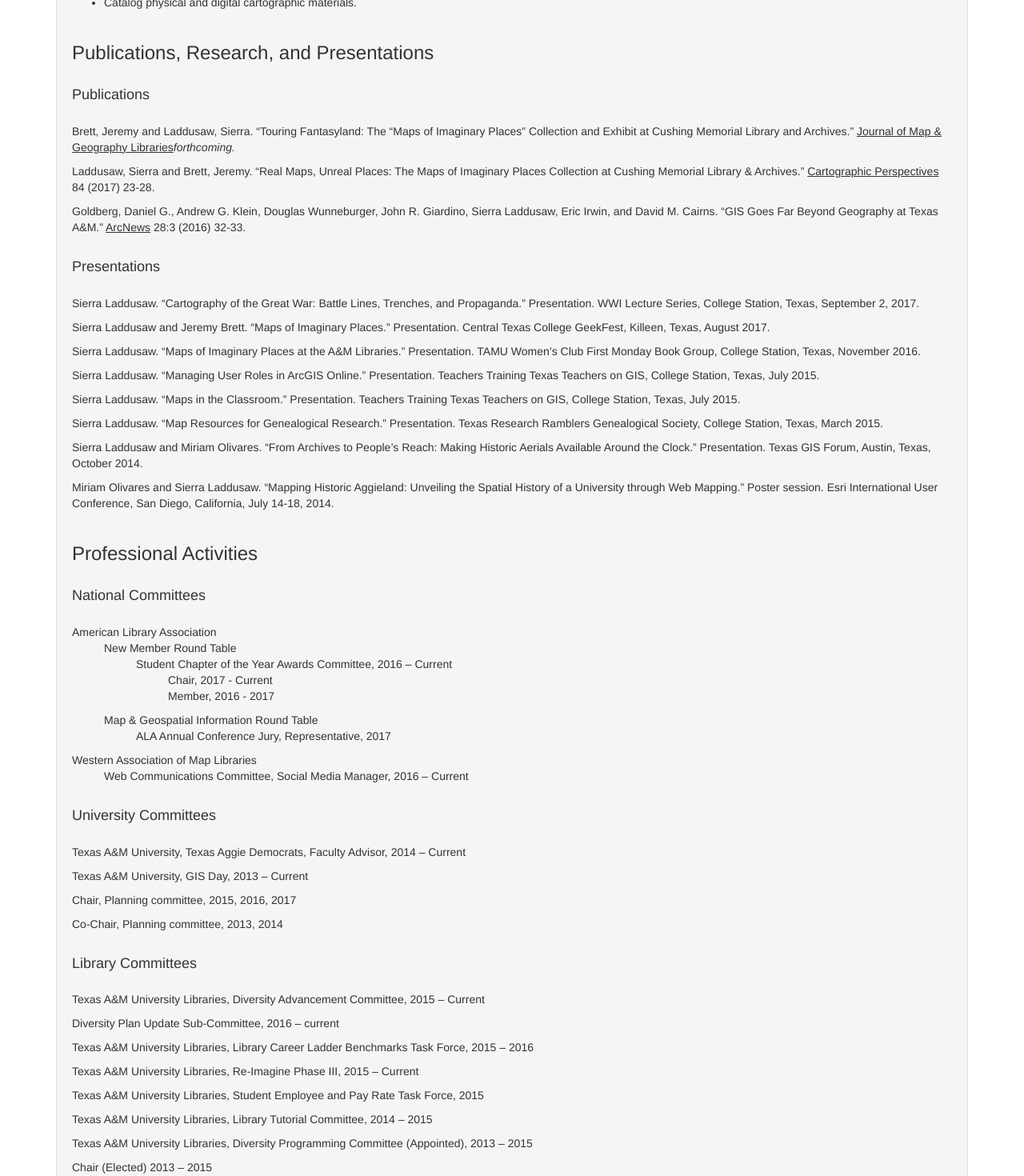
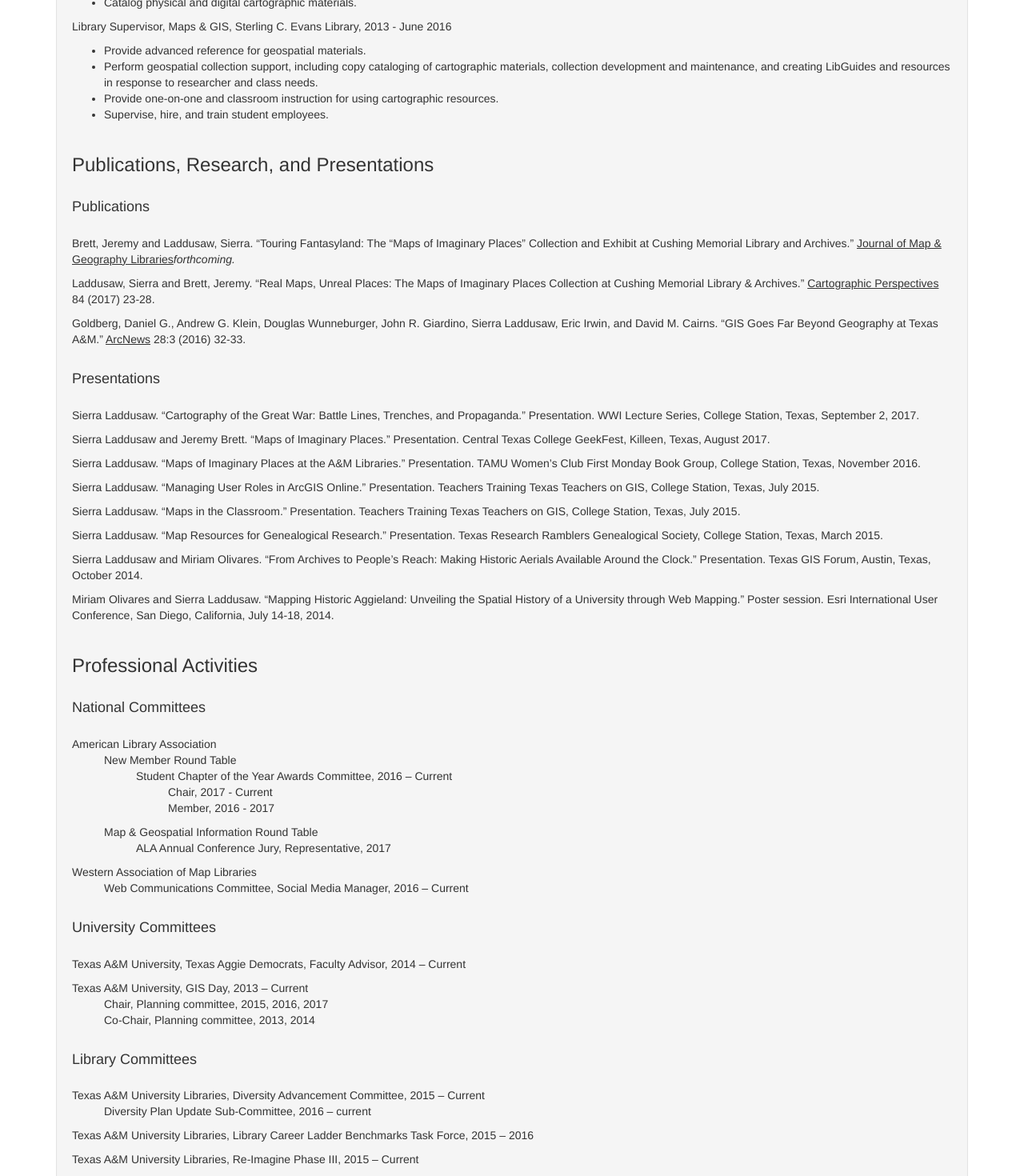
Before and after one commit to rladdusaw/sierra-website, an Angular app: page /cv in a window 1280 px wide. Shown: the part 560-2030 px from the top of the page at 80% size. Built offline with nearby package versions, Linux system fonts and the light colour scheme.

Commit message:
finalized styling

```diff
--- a/src/app/app.cvComponent.html
+++ b/src/app/app.cvComponent.html
@@ -41,6 +41,23 @@
                 </li>
                 <li>
                     Catalog physical and digital cartographic materials.
+                </li>
+            </ul>
+            <p>
+                Library Supervisor, Maps &amp; GIS, Sterling C. Evans Library, 2013 - June 2016
+            </p>
+            <ul>
+                <li>
+                    Provide advanced reference for geospatial materials.
+                </li>
+                <li>
+                    Perform geospatial collection support, including copy cataloging of cartographic materials, collection development and maintenance, and creating LibGuides and resources in response to researcher and class needs.
+                </li>
+                <li>
+                    Provide one-on-one and classroom instruction for using cartographic resources.
+                </li>
+                <li>
+                    Supervise, hire, and train student employees.
                 </li>
             </ul>
         </div>
@@ -134,25 +151,28 @@
             <p>
                 Texas A&amp;M University, Texas Aggie Democrats, Faculty Advisor, 2014 – Current
             </p>
-            <p>Texas A&amp;M University, GIS Day, 2013 – Current</p>
-            <!-- tab each one -->
-            <p>
-                Chair, Planning committee, 2015, 2016, 2017
-            </p>
-            <p>
-                Co-Chair, Planning committee, 2013, 2014
-            </p>
+            <span>
+                Texas A&amp;M University, GIS Day, 2013 – Current
+            </span>
+            <ul class="single-tab">
+                <li>
+                    Chair, Planning committee, 2015, 2016, 2017
+                </li>
+                <li>
+                        Co-Chair, Planning committee, 2013, 2014
+                </li>
+            </ul>
         </div>
         <h4>Library Committees</h4>
         <div class="text-block">
-            <p>
+            <span>
                 Texas A&amp;M University Libraries, Diversity Advancement Committee, 2015 – Current
-            </p>
-            <!-- tab over one -->
-            <p>
-                Diversity Plan Update Sub-Committee, 2016 – current
-            </p>
-            <!-- do not tab -->
+            </span>
+            <ul class="single-tab">
+                <li>
+                    Diversity Plan Update Sub-Committee, 2016 – current
+                </li>
+            </ul>
             <p>
                 Texas A&amp;M University Libraries, Library Career Ladder Benchmarks Task Force, 2015 – 2016
             </p>
@@ -165,13 +185,15 @@
             <p>
                 Texas A&amp;M University Libraries, Library Tutorial Committee, 2014 – 2015
             </p>
-            <p>
+            <span>
                 Texas A&amp;M University Libraries, Diversity Programming Committee (Appointed), 2013 – 2015
-            </p>
+            </span>
             <!-- tab over one -->
-            <p>
-                Chair (Elected) 2013 – 2015
-            </p>
+                <ul class="single-tab">
+                    <li>
+                        Chair (Elected) 2013 – 2015
+                    </li>
+                </ul>
         </div>
         <h3>Honors</h3>
         <div class="text-block">
```
